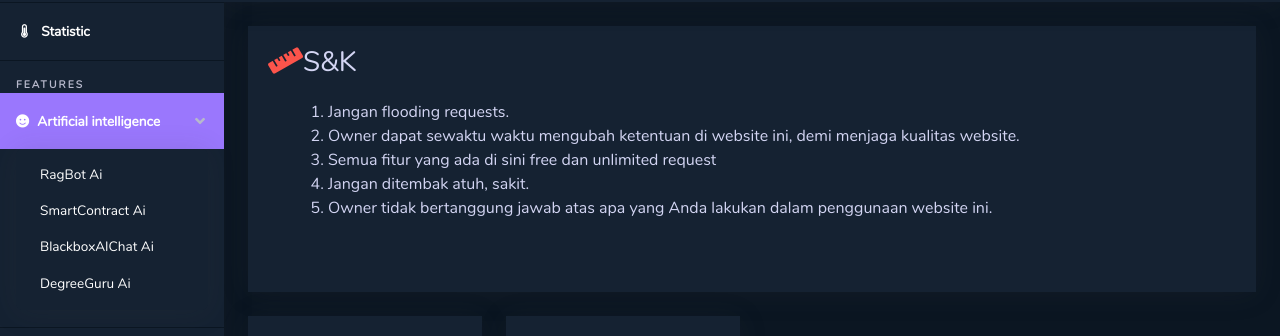
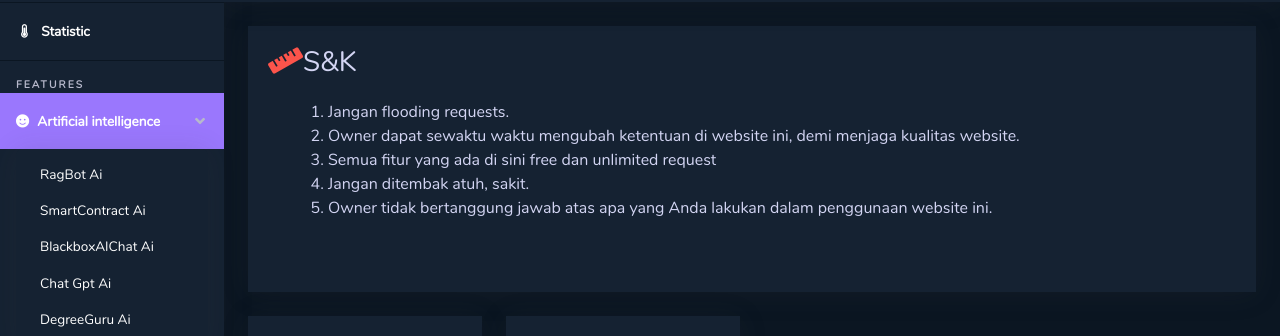
Before and after one commit to wanzofc1/wanzofc-tech, a website: page index.html in a window 1280 px wide. Both pictures are taken after a click on the link "Artificial intelligence". Shown: the part 68-404 px from the top of the page. Drawn offline with Linux system fonts and the light colour scheme; no server answers.

Commit message:
Update index.html

```diff
--- a/index.html
+++ b/index.html
@@ -41,9 +41,10 @@
                 </a>
                 <div id="collapseSticker" class="collapse" aria-labelledby="headingTable" data-parent="#accordionSidebar">
                     <div class="py-2 collapse-inner rounded">
-                        <a class="collapse-item" target="_blank" href="/api/ragbot?message=hai" target="_blank" >RagBot Ai</a>
+                      <a class="collapse-item" target="_blank" href="/api/ragbot?message=hai" target="_blank" >RagBot Ai</a>
                       <a class="collapse-item" target="_blank" href="/api/smartcontract?message=hai" target="_blank" >SmartContract Ai</a>
                       <a class="collapse-item" target="_blank" href="/api/blackboxAIChat?message=hai" target="_blank" >BlackboxAIChat Ai</a>
+                      <a class="collapse-item" target="_blank" href="/api/gpt?text=hai" target="_blank" >Chat Gpt Ai</a>
                       <a class="collapse-item" target="_blank" href="/api/degreeguru?message=hai" target="_blank" >DegreeGuru Ai</a>
                  </div>
                 </div>
```
